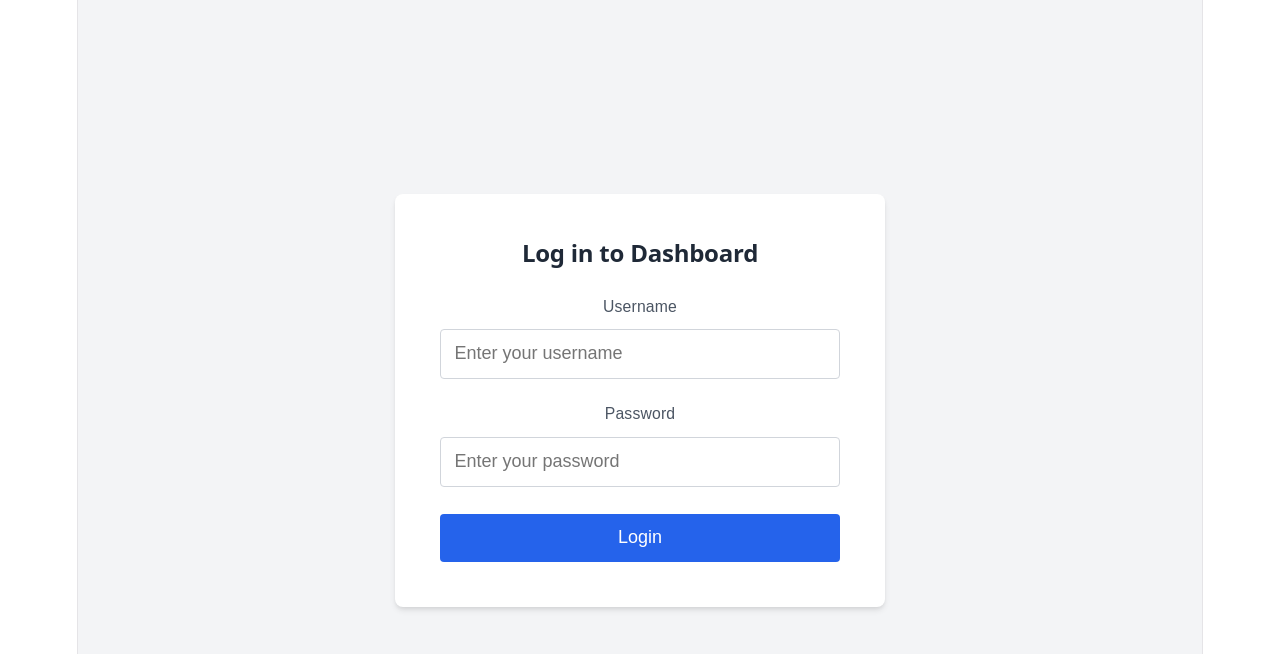
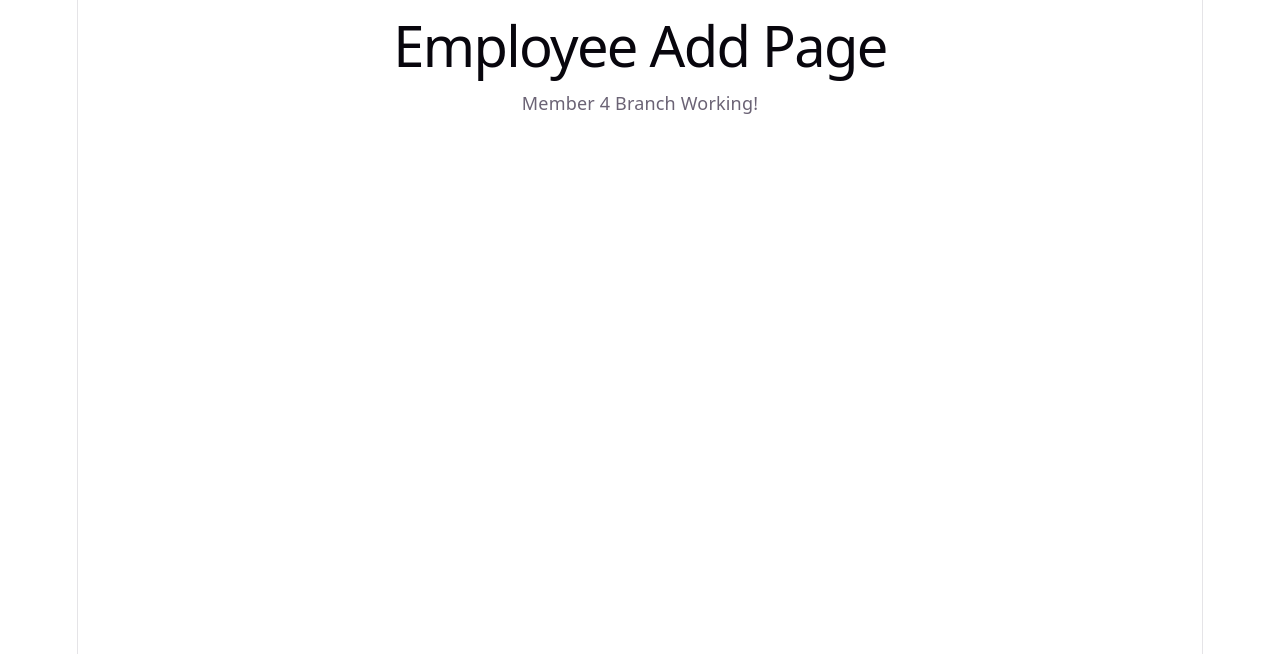
Before and after one commit to shivanirahul/employee-management-system, a React (Vite) app: page /employee-add in a window 1280 px wide. Before the commit this address led to /login. Shown: the top 654 px of the page. Built offline with nearby package versions, Linux system fonts and the light colour scheme; no server answers.

Commit message:
Created Employee Add Page

```diff
--- /dev/null
+++ b/src/pages/EmployeeAddPage.jsx
@@ -0,0 +1,8 @@
+export default function EmployeeAddPage() {
+  return (
+    <div>
+      <h1>Employee Add Page</h1>
+      <p>Member 4 Branch Working!</p>
+    </div>
+  );
+}
--- a/src/routes/AppRoutes.jsx
+++ b/src/routes/AppRoutes.jsx
@@ -7,6 +7,7 @@ import EmployeeEdit from '../pages/EmployeeEdit';
 import EmployeeView from '../pages/EmployeeView';
 // Import the guard component you built earlier:
 import ProtectedRoute from '../components/ProtectedRoute';
+import EmployeeAddPage from "../pages/EmployeeAddPage";
 
 export default function AppRoutes() {
   return (
@@ -45,6 +46,7 @@ export default function AppRoutes() {
             <EmployeeView />
           </ProtectedRoute>
         } />
+        <Route path="/employee-add" element={<EmployeeAddPage />} />
 
         {/* Redirect any unknown paths to login */}
         <Route path="*" element={<Navigate to="/login" replace />} />
```
